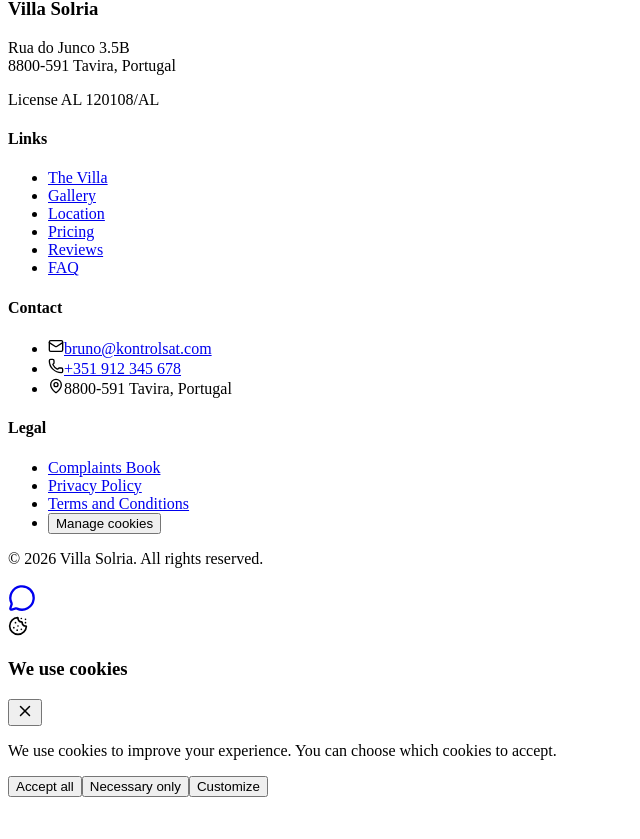
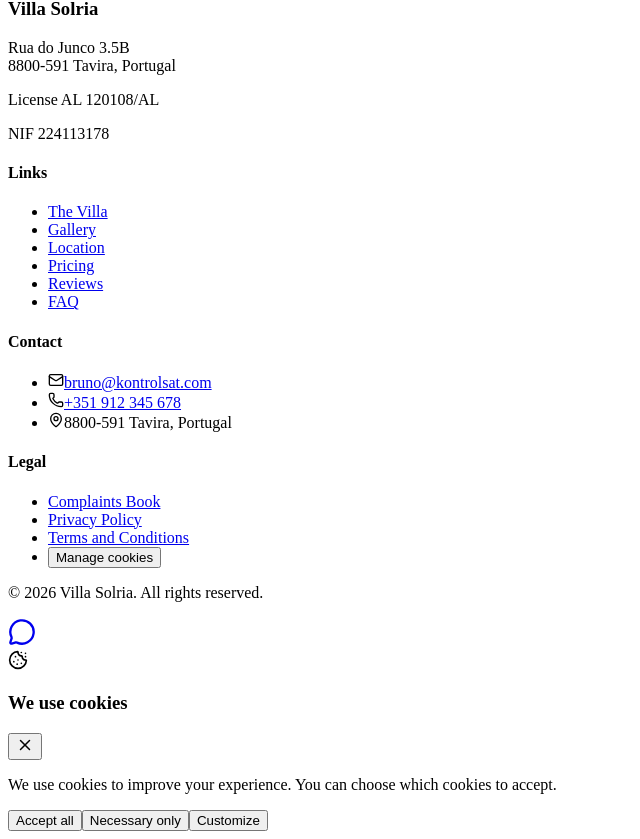
Before and after one commit to Carrulo/villa-solria, a Next.js app: page /en in a window 1280 px wide. Shown: the part 2298-3137 px from the top of the page, without its empty margins (0-640 px from the left). Before the commit the page ends 3103 px from the top, so only its background shows below. Built offline with nearby package versions, Linux system fonts and the light colour scheme; no server answers; the database is empty.

Commit message:
feat(footer): add NIF 224113178 (legal requirement for AL in Portugal)

```diff
--- a/src/components/Footer.tsx
+++ b/src/components/Footer.tsx
@@ -56,6 +56,7 @@
               {s.address2}
             </p>
             <p className="text-sand text-sm font-medium">{t('license')}</p>
+            <p className="text-gray-400 text-xs mt-1">NIF 224113178</p>
           </div>
 
           <div>
```
